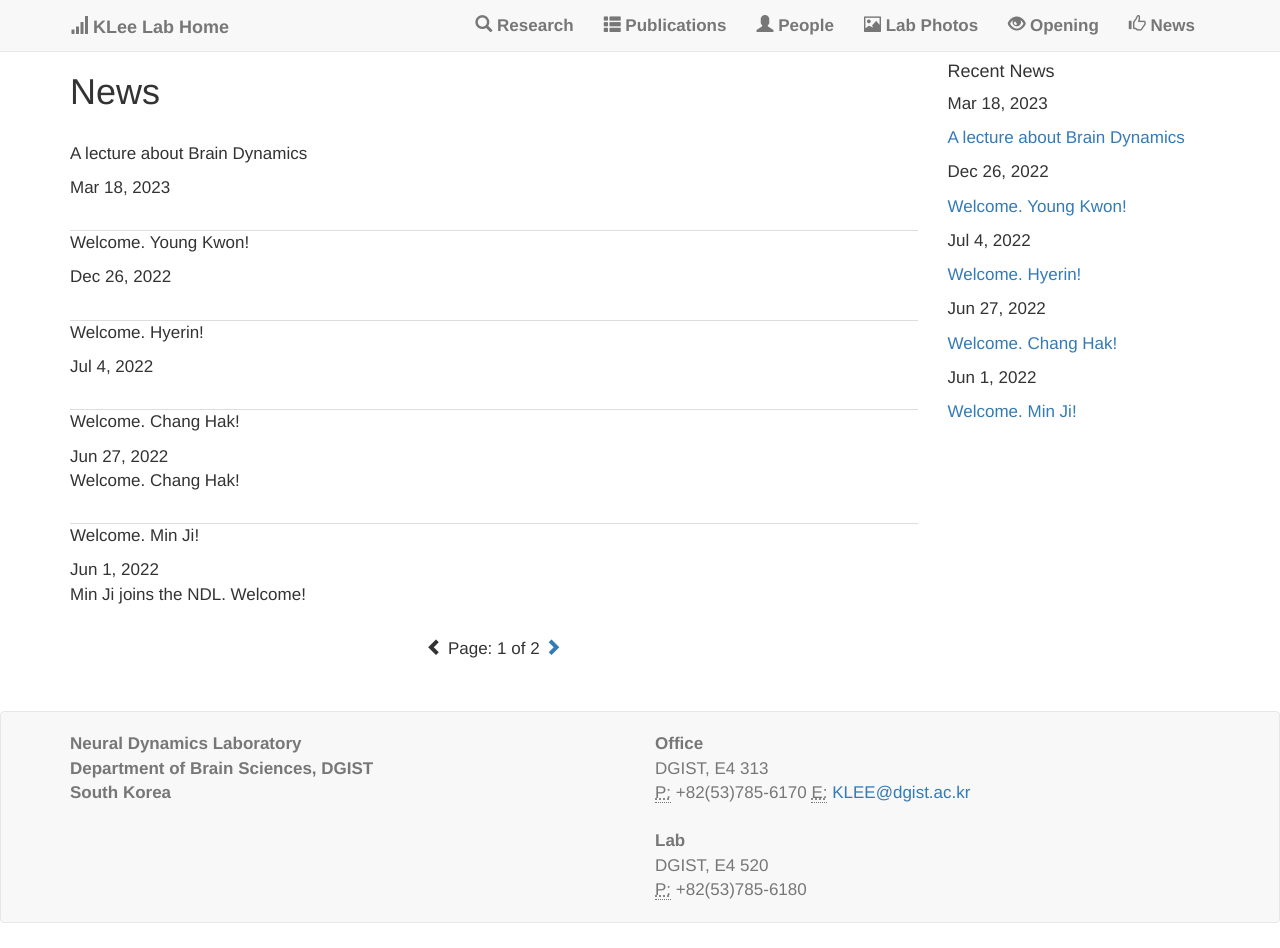
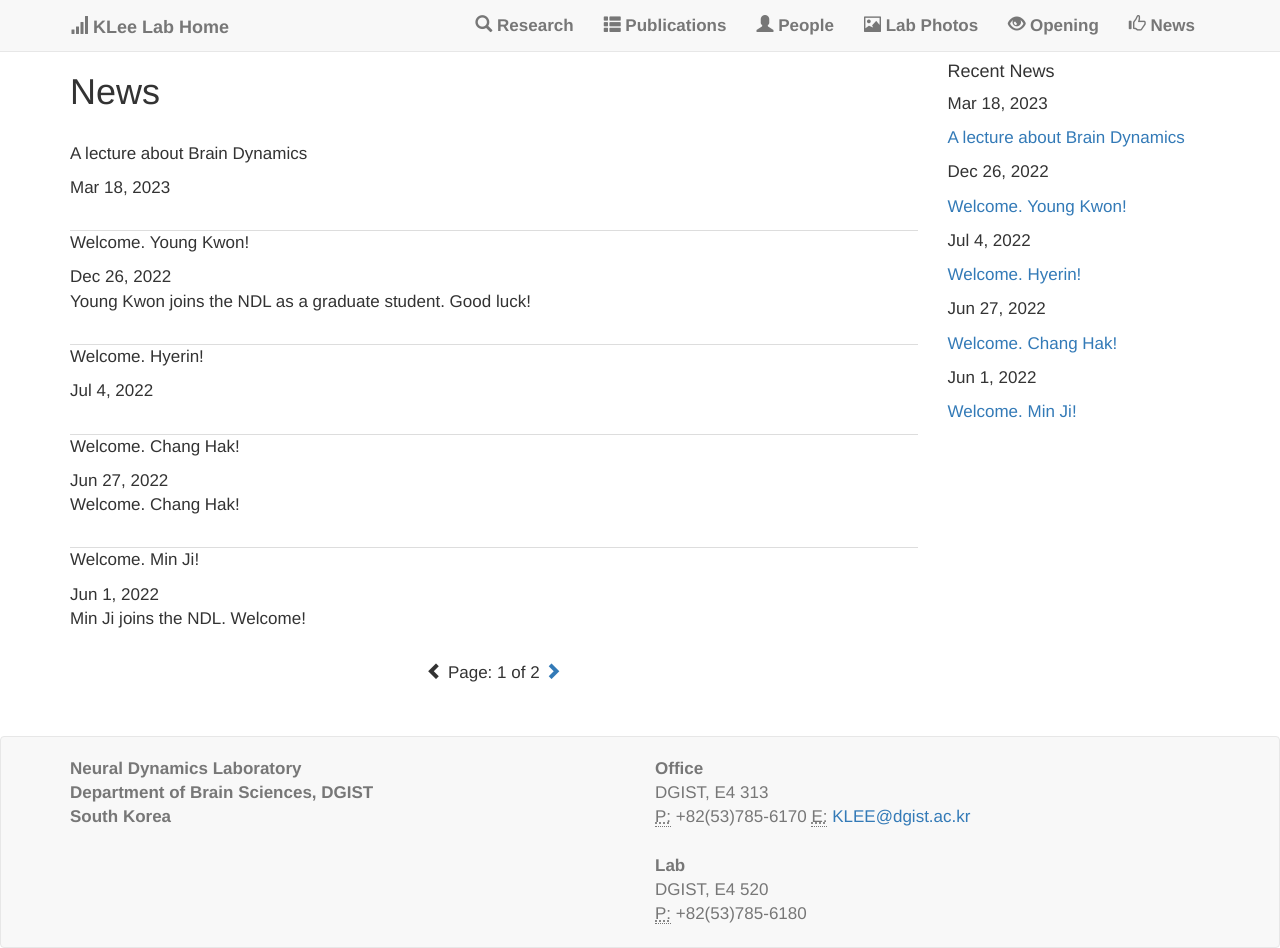
Before and after one commit to kleelab/kleelab.github.io, a Jekyll site: the page built from news/index.html, in a window 1280 px wide. Built offline with Jekyll 4.4.1, drawn with Linux system fonts in a browser that asks for light colours; nearby versions of some CDN libraries; the list of posts is cut into pages by our own code; a style sheet for code colours, icons or effects is not loaded; before the commit the page ends 923 px from its top, so only the background shows below that.

Commit message:
Update 2022-12-26- A new member.md

```diff
--- a/_posts/2022-12-26- A new member.md
+++ b/_posts/2022-12-26- A new member.md
@@ -2,6 +2,6 @@
 layout: post
 title:  Welcome. Young Kwon!
 date:   2022-12-26
-excerpt: >
+excerpt: Young Kwon joins the NDL as a graduate student. Good luck!
 ---
 Young Kwon joins the NDL as a graduate student. Good luck!
```
